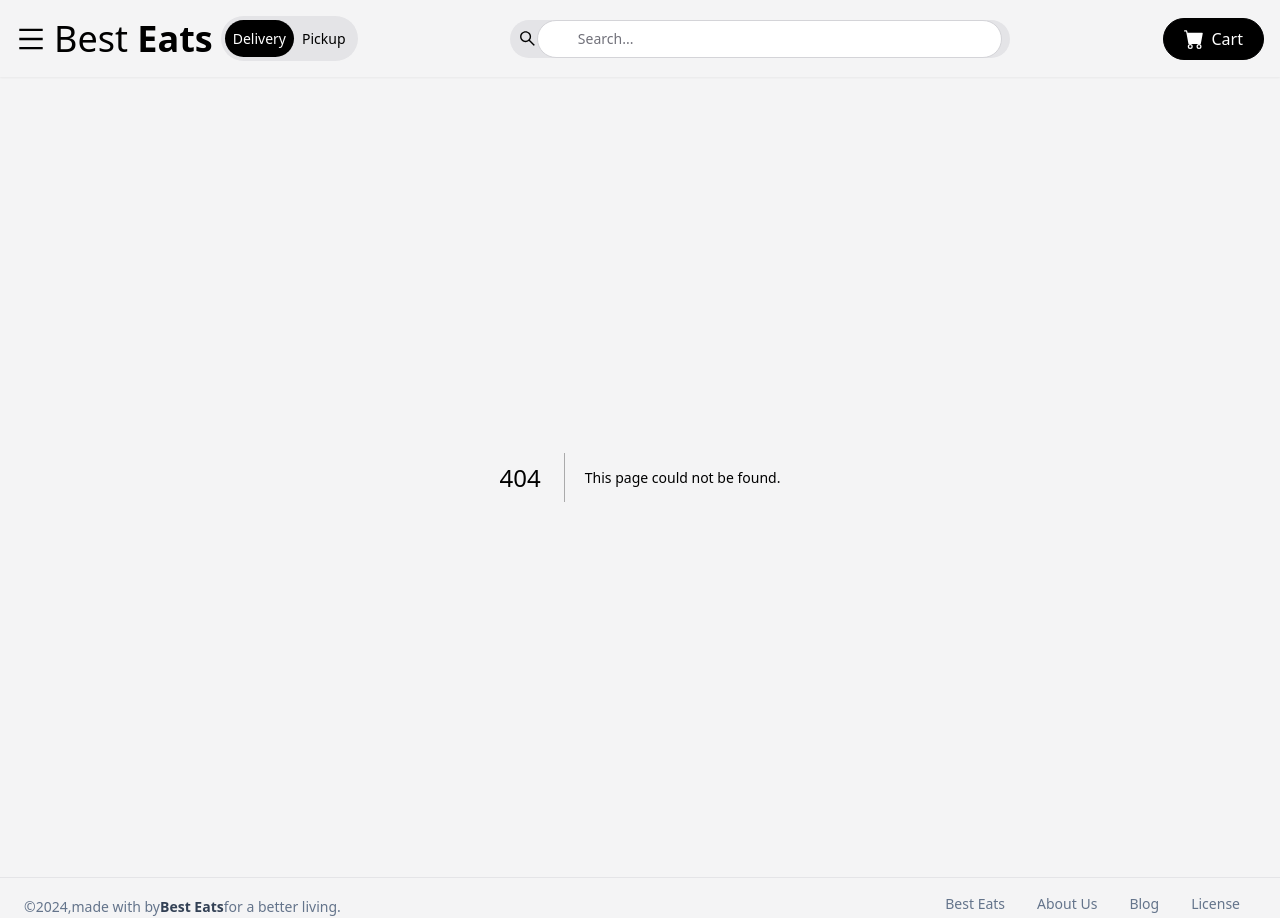
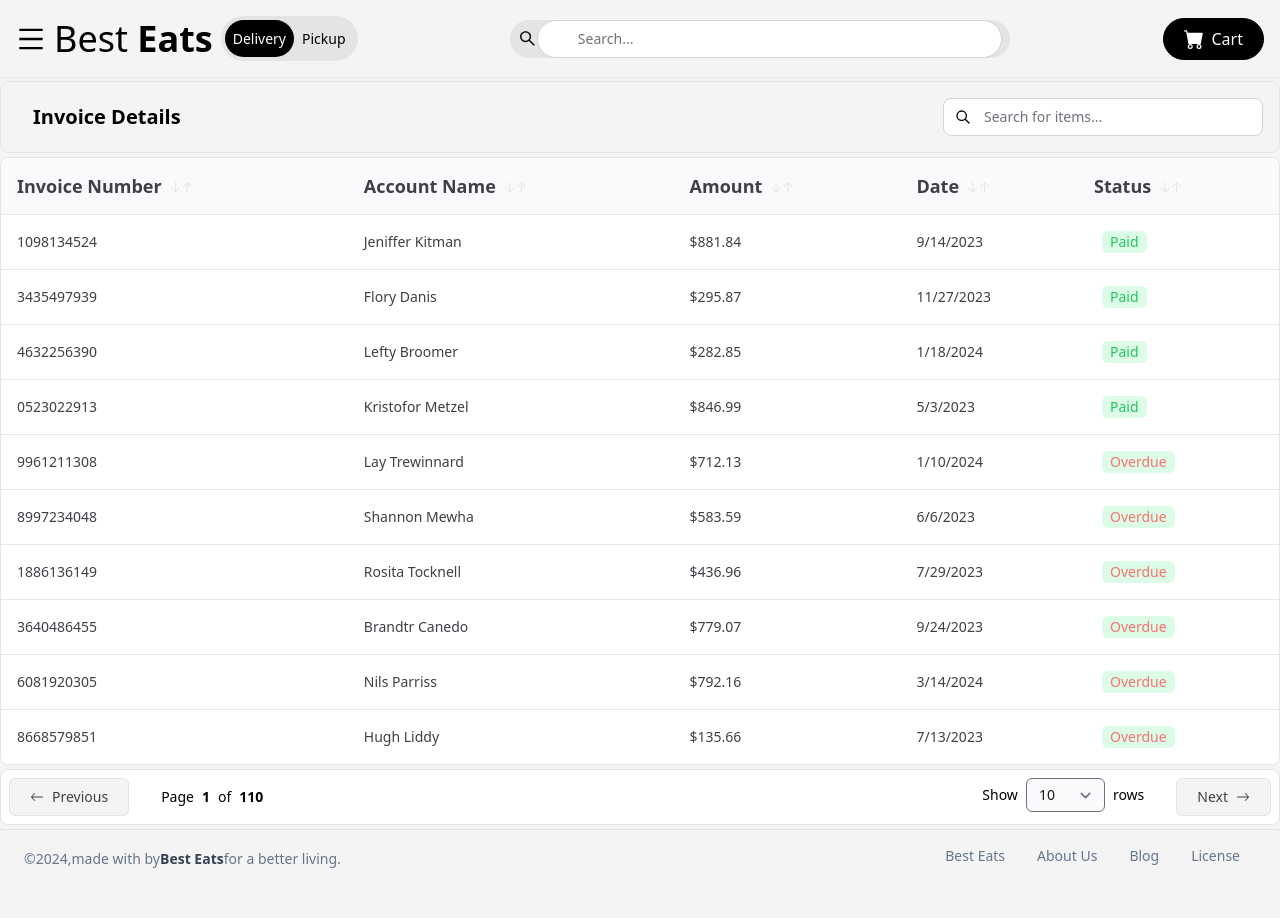
Before and after one commit to Queenzy-Ongeye/bestEats-Dashboard, a Next.js app: page /invoices in a window 1280 px wide. Before the commit this address had no page. After the commit the page ends 870 px from the top, so only its background shows below. Built offline with nearby package versions, Linux system fonts and the light colour scheme.

Commit message:
added invoice page

```diff
--- /dev/null
+++ b/app/(site)/invoices/page.tsx
@@ -0,0 +1,43 @@
+"use client";
+import axios from "axios";
+import React, { useEffect, useState } from "react";
+import ReusableTable from "../components/tables/ReusableTable";
+import { InvoiceColumns } from "../components/tables/tableColumns";
+
+interface Invoice {
+  invoice_number: number;
+  account_name: string;
+  amount: string;
+  invoice_date: string;
+  status: boolean;
+}
+
+const InvoicePage = () => {
+  const [invoiceData, setInvoiceData] = useState<[]>([]);
+
+  useEffect(() => {
+    (async () => {
+      try {
+        const invoiceData = await axios("/orderReport.json");
+        setInvoiceData(invoiceData.data);
+      } catch (error) {
+        console.error("Error fetching invoice data:", error);
+      }
+    })();
+  }, []);
+  console.log("Data is here : ", invoiceData);
+
+  return (
+    <div>
+      <ReusableTable
+        tableColumns={InvoiceColumns}
+        tableData={invoiceData}
+        path={""}
+        headers={"Invoices"}
+        title={"Invoice Details"}
+      />
+    </div>
+  );
+};
+
+export default InvoicePage;
```
